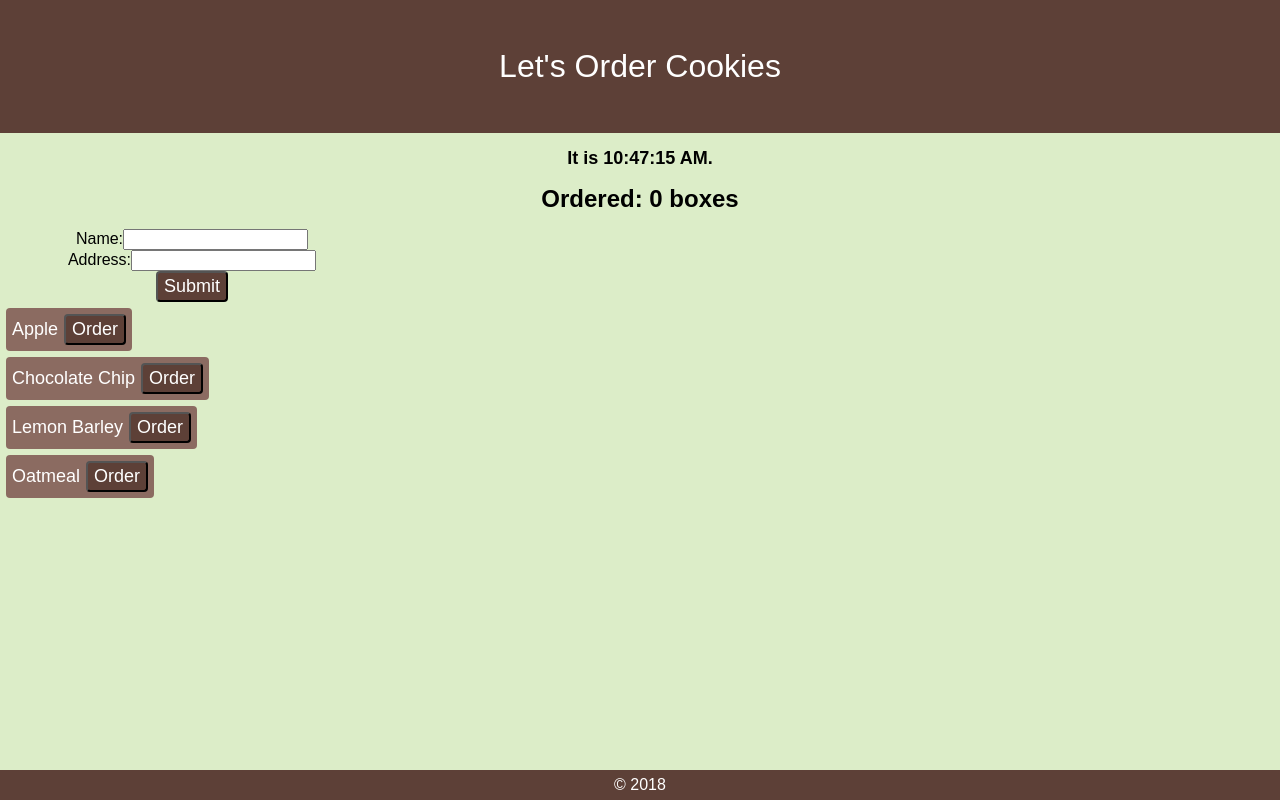
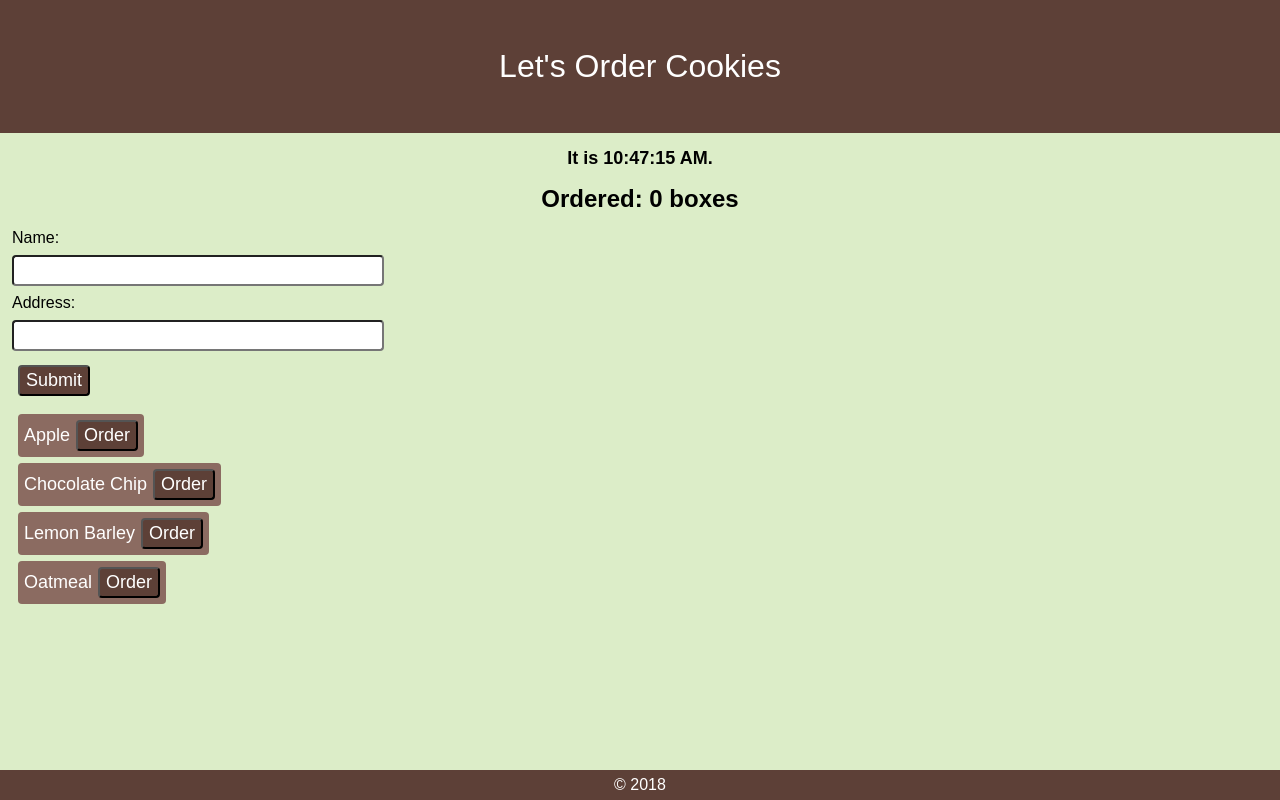
Before and after one commit to turtle96/cookies, a React (Create React App) app: page / in a window 1280 px wide. Built offline with nearby package versions, Linux system fonts and the light colour scheme.

Commit message:
neaten up order form

```diff
--- a/src/App.css
+++ b/src/App.css
@@ -60,9 +60,18 @@ body {
 
 .OrderFormWrapper {
   display: table-cell;
-  vertical-align: left;
+  text-align: left;
   width: 30%;
   height: 100%;
+  padding-left: 12px;
+}
+
+.OrderForm input[type=text] {
+  width: 100%;
+  padding: 6px;
+  margin: 8px 0;
+  box-sizing: border-box;
+  border-radius: 4px;
 }
 
 .Label {
@@ -82,6 +91,10 @@ body {
   margin: 6px;
   padding: 6px;
   border-radius: 4px;
+}
+
+.OrderOptionList {
+  margin-top: 12px;
 }
 
 .Standard-text {
--- a/src/Order.js
+++ b/src/Order.js
@@ -86,7 +86,7 @@ function OrderOptionList(props) {
   });
 
   return (
-    <div>
+    <div className="OrderOptionList">
       {cookieList}
     </div>
   );
@@ -136,7 +136,7 @@ class OrderForm extends Component {
 
   render() {
     return (
-      <form onSubmit={this.handleSubmit}>
+      <form className="OrderForm" onSubmit={this.handleSubmit}>
         <label>
           Name:
           <input type="text" name="name" value={this.state.value}
@@ -149,7 +149,7 @@ class OrderForm extends Component {
                  onChange={this.handleChange}/>
         </label>
         <br/>
-        <input type="submit" value="Submit" className="Button"/>
+        <input type="submit" value="Submit" className="Button" style={{margin: "6px"}}/>
       </form>
     );
   }
```
